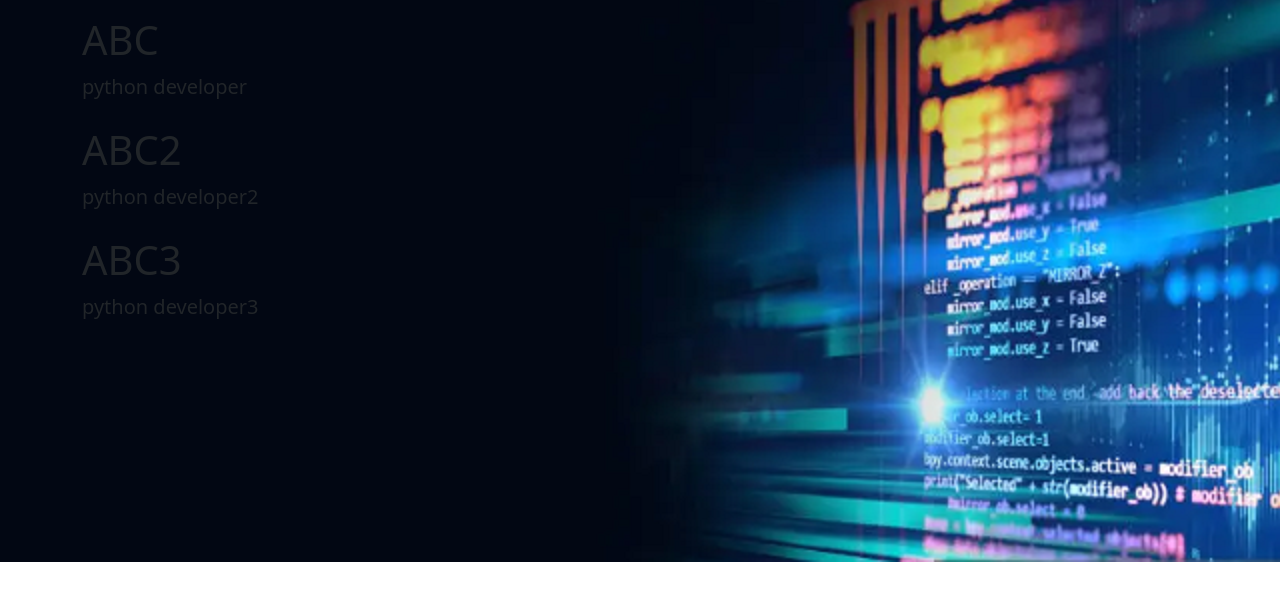
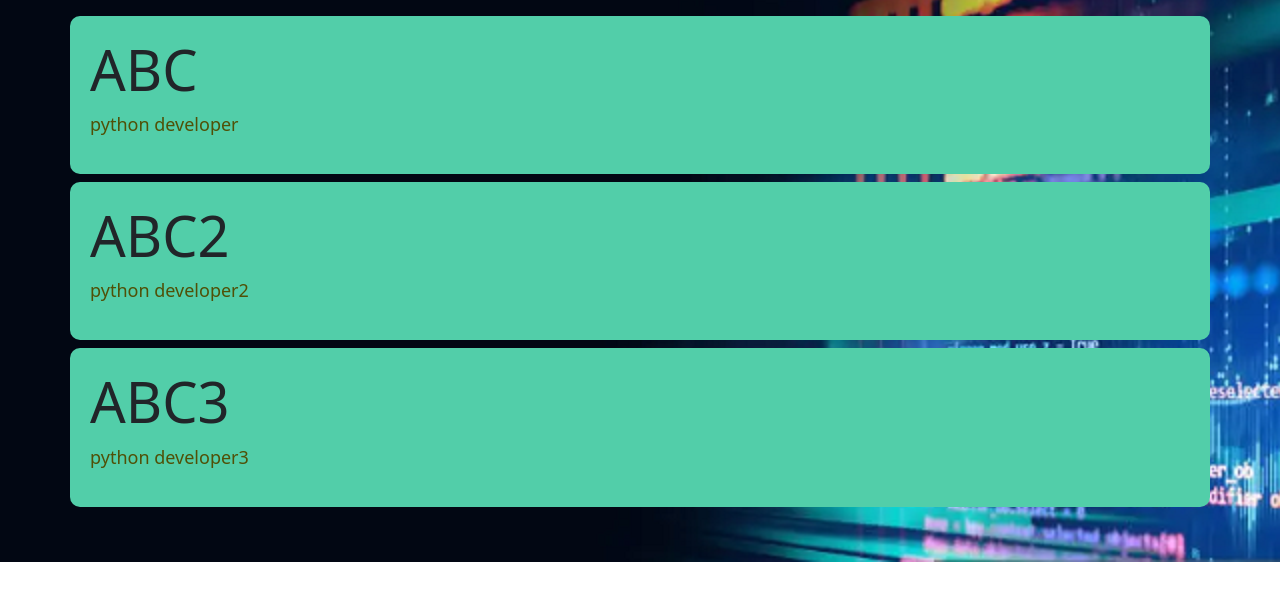
Before and after one commit to leoseis/-portfolio, a Django app: page /experience/ in a window 1280 px wide. Shown: the part 80-681 px from the top of the page. Run offline with Django 5.2, Linux system fonts and the light colour scheme.

Commit message:
stlyked experience page after cache error

```diff
--- a/ebo/static/css/style.css
+++ b/ebo/static/css/style.css
@@ -55,3 +55,20 @@ body {
   height: auto;
   display: block;
 }
+
+
+.jumbotron {
+  background-color:rgb(82, 206, 169);
+  padding: 20px;
+  border-radius: 10px;
+}
+
+.display4 {
+  color: rgb(17, 22, 7);
+  font-size: 24px;
+}
+
+.lead {
+  font-size: 18px;
+  color: rgb(80, 80, 7);
+}
--- a/ebo/templates/experience.html
+++ b/ebo/templates/experience.html
@@ -1,16 +1,15 @@
 {% extends "base.html" %}
 {% load static %}
-{% block content1 %}
+ {% block content1 %}
 <div class="row my-2">
-
-    {% for eachitem in experience %}
-        <div class="jumbtron jumbtron-fluid mt-2">
-            <h1 class="display4"> {{eachitem.company}} </h1>
-            <p class="lead"> {{eachitem.position}}</p>
-        </div>
-    {% endfor %}
-
-
+  {% if experience %} {% for eachitem in experience %}
+  <div class="jumbotron jumbotron-fluid mt-2">
+    <h1 class="display-4">{{ eachitem.company }}</h1>
+    <p class="lead">{{ eachitem.position }}</p>
+  </div>
+  {% endfor %} {% else %}
+  <p class="text-center">No experiences to display.</p>
+  {% endif %}
 </div>
 
 {% endblock content1 %}
```
